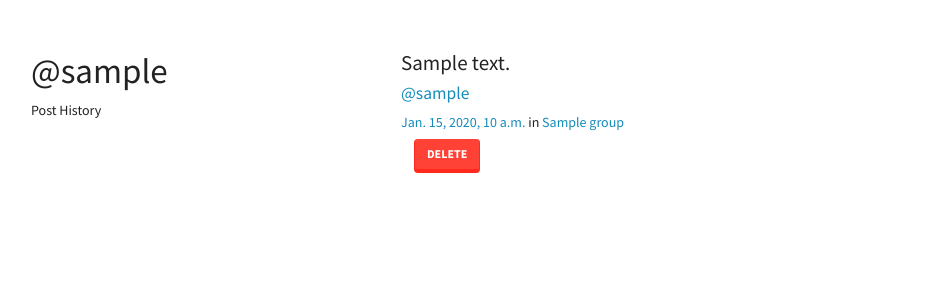
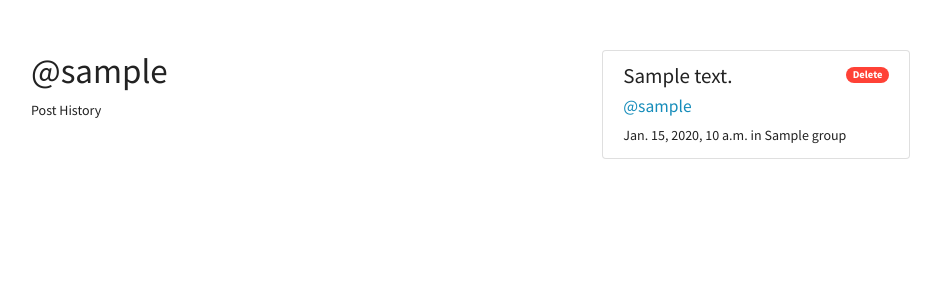
Before and after one commit to purhan/rant, a Django app: a page that uses posts/templates/posts/_post.html in a window 1280 px wide. Shown: the part 57-357 px from the top of the page, without its empty margins (69-1010 px from the left). Run offline with Django 3.2, Linux system fonts and the light colour scheme; a user stored in the database is signed in; tables that the repository leaves empty hold one stand-in row (values such as "Sample post"); some libraries are stand-ins or nearby versions.

Commit message:
UI improvements

```diff
--- a/groups/templates/groups/group_form.html
+++ b/groups/templates/groups/group_form.html
@@ -2,8 +2,9 @@
 {% load bootstrap4 %}
 
 {% block group_content %}
-<h4>Create A New Group</h4>
-  <form method="POST" action="{% url 'groups:create' %}" id="groupForm">
+<ul class="mx-auto list-group">
+<h4 class="list-group-item">Create A New Group</h4>
+  <form class="list-group-item" method="POST" action="{% url 'groups:create' %}" id="groupForm">
   	{% csrf_token %}
   	{% bootstrap_form form %}
   	<input type="submit" value="Create" class="btn btn-primary btn-large">
--- a/posts/templates/posts/_post.html
+++ b/posts/templates/posts/_post.html
@@ -1,23 +1,18 @@
 <div class="post media">
-	<div class="list-unstyled">
+	<div class="mx-auto list-unstyled">
 		<h4 class="media-heading">{{ post.message_html|safe }}</h4>
-		{% comment %} <strong>{{ post.user.username }}</strong> {% endcomment %}
-		<h5><span class="username"><a href="{% url 'posts:for_user' username=post.user.username %}">@{{ post.user.username }}</a></span></h5>
-		<time class="time"><a href="{% url 'posts:single' username=post.user.username pk=post.pk %}">{{ post.created_at }}</a></time>
+		<h5><span class="media-body username"><a href="{% url 'posts:for_user' username=post.user.username %}">@{{ post.user.username }}</a></span></h5>
+		<time class="time"><a>{{ post.created_at }}</a></time>
 		{% if post.group %}
-		<span class="group-name">in <a href="#">{{ post.group.name }}</a></span>
+		<span class="group-name">in <a>{{ post.group.name }}</a></span>
 		{% endif %}
+	</div>
 
-
-
-
-		<div class="media-body">
+	<div class="media-body">
 			{% if user.is_authenticated and post.user == user and not hide_delete %}
-				<a href="{% url 'posts:delete' pk=post.pk %}" title="delete" class="btn btn-simple">
-					<span class="glyphicon glyphicon-remove text-danger" aria-hidden="true"></span>
-					<span class="btn btn-danger icon-label">Delete</span>
+				<a href="{% url 'posts:delete' pk=post.pk %}" title="delete">
+					<span class="badge badge-danger badge-pill">Delete</span>
 				</a>
 			{% endif %}
-		</div>
 	</div>
 </div>
--- a/posts/templates/posts/user_post_list.html
+++ b/posts/templates/posts/user_post_list.html
@@ -1,6 +1,7 @@
 {% extends "posts/post_base.html" %}
 
 {% block prepost %}
+
 <div class="col-md-4">
 	<h1>@{{ post_user.username }}</h1>
 	<p>Post History</p>
@@ -8,9 +9,12 @@
 {% endblock %}
 
 {% block post_content %}
-<div class="col-md-8">
+<ul class="mx-auto list-group">
 	{% for post in post_list %}
+<div class="list-group-item">
 		{% include "posts/_post.html" %}
+</div>
 	{% endfor %}
-</div>
+</ul>
+
 {% endblock %}
--- a/simplesocial/settings.py
+++ b/simplesocial/settings.py
@@ -23,7 +23,7 @@ STATICFILES_DIRS = [os.path.join(BASE_DIR, 'static'), ]
 # See https://docs.djangoproject.com/en/3.0/howto/deployment/checklist/
 
 # SECURITY WARNING: keep the secret key used in production secret!
-#SECRET_KEY = 'eyin$ahrxi@j1%^=5-t6@#gs$k0y0!zn*8)ld@gjuo*s=3z5p$'
+# SECRET_KEY = 'eyin$ahrxi@j1%^=5-t6@#gs$k0y0!zn*8)ld@gjuo*s=3z5p$'
 SECRET_KEY = os.environ.get('SECRET_KEY')
 
 # SECURITY WARNING: don't run with debug turned on in production!
```
Also changed, not shown: posts/templates/posts/post_form.html (+7 -1 lines).
